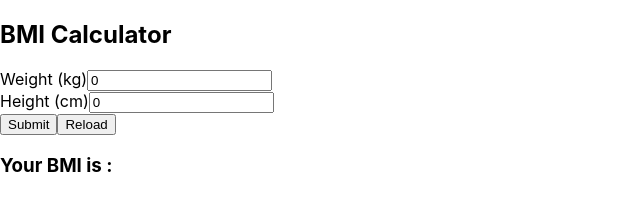
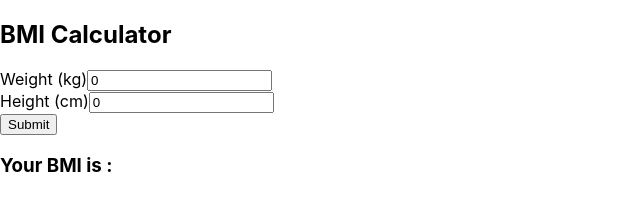
Before and after one commit to ChaviduBandara/BMI-Calculator, a React (Create React App) app: page / in a window 1280 px wide. Shown: the top 204 px of the page, without its empty margins (0-640 px from the left). Built offline with nearby package versions, Linux system fonts and the light colour scheme.

Commit message:
Update App.js

```diff
--- a/src/App.js
+++ b/src/App.js
@@ -44,7 +44,7 @@ function App() {
 
           <div>
             <button className='btn' type='submit'>Submit</button>
-            <button className='btn btn-outline'  type='submit'>Reload</button>
+            {/* <button className='btn btn-outline' onChange={reload} type='submit'>Reload</button> */}
           </div>
 
           <div className='center'>
```
